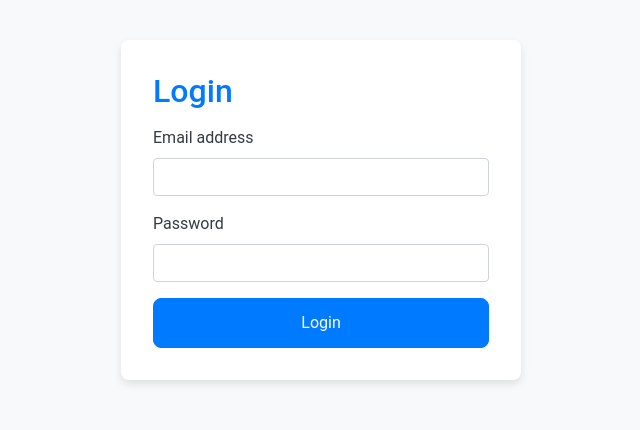
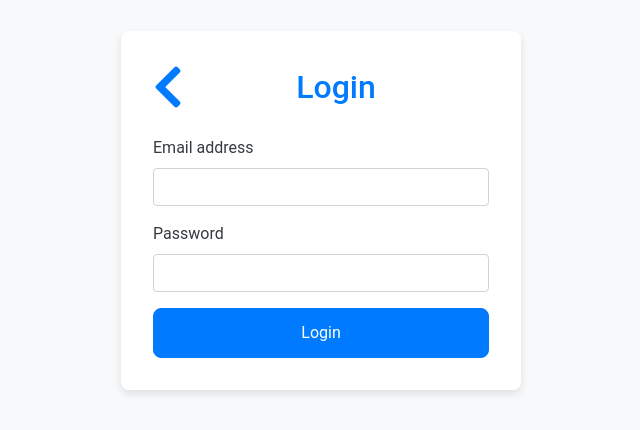
Before and after one commit to Hiru5han/QA-project-weabapp, a Flask app: page /login in a window 1280 px wide. Shown: the part 66-496 px from the top of the page, without its empty margins (319-959 px from the left). Run offline with Flask 3, Linux system fonts and the light colour scheme; some libraries are stand-ins or nearby versions.

Commit message:
back button for login page

```diff
--- a/app/static/styles.css
+++ b/app/static/styles.css
@@ -216,8 +216,16 @@
   max-width: 400px;
 }
 
+.login-header {
+  display: flex;
+  align-items: center;
+  justify-content: center;
+  position: relative;
+}
+
 .login-title {
-  text-align: centre;
+  margin: 0 auto;
+  text-align: center;
   margin-bottom: 1rem;
 }
 
--- a/app/templates/login.html
+++ b/app/templates/login.html
@@ -1,18 +1,45 @@
-{% extends "base.html" %}
-{% block content %}
-<link rel="stylesheet" type="text/css" href="{{ url_for('static', filename='styles.css') }}">
+{% extends "base.html" %} {% block content %}
+<link
+  rel="stylesheet"
+  type="text/css"
+  href="{{ url_for('static', filename='styles.css') }}"
+/>
 
 <div class="login-page">
   <div class="login-card">
-    <h2 class="login-title">Login</h2>
+    <div class="login-header d-flex align-items-center mb-4">
+      <!-- Back Button Section -->
+      <a
+        href="javascript:void(0);"
+        onclick="window.history.back();"
+        class="me-2"
+      >
+        <i class="fas fa-chevron-left back-button-icon"></i>
+      </a>
+      <!-- Login Title -->
+      <h2 class="login-title mb-0">Login</h2>
+    </div>
+
     <form method="POST">
       <div class="form-group">
         <label for="email">Email address</label>
-        <input type="email" class="form-control" id="email" name="email" required />
+        <input
+          type="email"
+          class="form-control"
+          id="email"
+          name="email"
+          required
+        />
       </div>
       <div class="form-group">
         <label for="password">Password</label>
-        <input type="password" class="form-control" id="password" name="password" required />
+        <input
+          type="password"
+          class="form-control"
+          id="password"
+          name="password"
+          required
+        />
       </div>
       <button type="submit" class="btn btn-primary">Login</button>
     </form>
```
